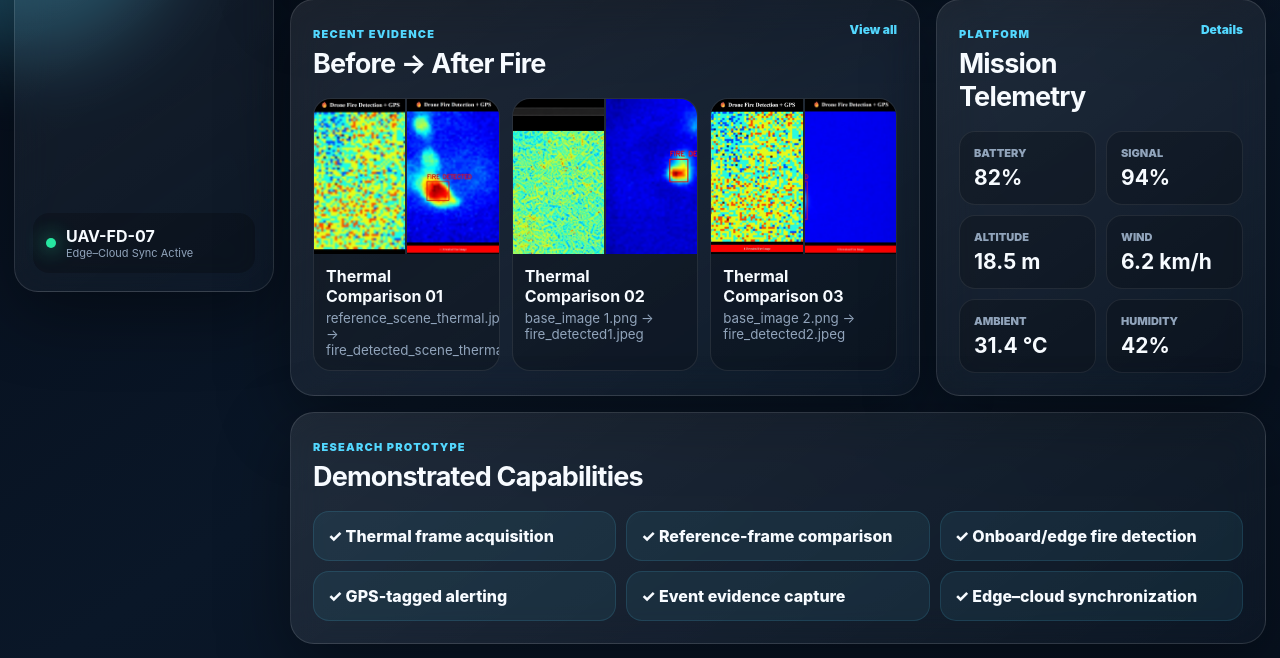
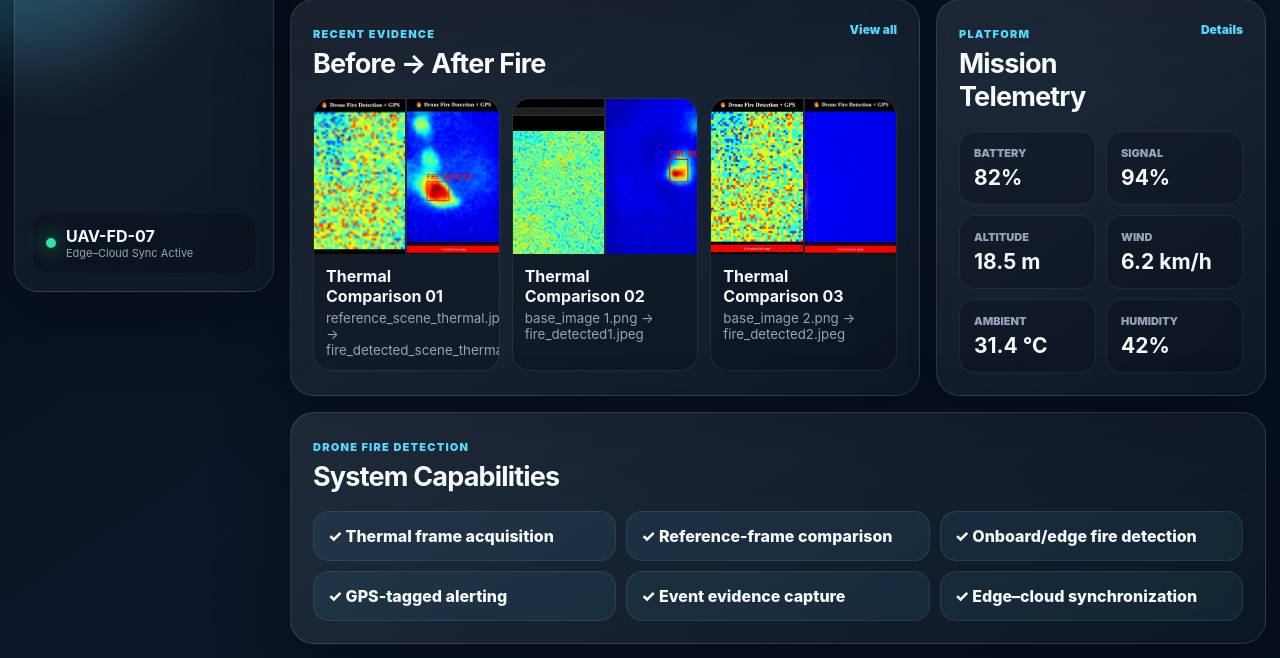
Before and after one commit to vsagar100/firedronedetector, a Flask app: page / in a window 1280 px wide. Shown: the part 494-1152 px from the top of the page. Run offline with Flask 3, Linux system fonts and the light colour scheme.

Commit message:
minor headings changed

```diff
--- a/templates/dashboard.html
+++ b/templates/dashboard.html
@@ -27,7 +27,7 @@
   </article>
 </section>
 <section class="panel glass">
-  <div class="panel-head"><div><span class="eyebrow">Research Prototype</span><h2>Demonstrated Capabilities</h2></div></div>
+  <div class="panel-head"><div><span class="eyebrow">Drone Fire Detection</span><h2>System Capabilities</h2></div></div>
   <div id="capabilities" class="capability-grid"></div>
 </section>
 {% endblock %}
```
